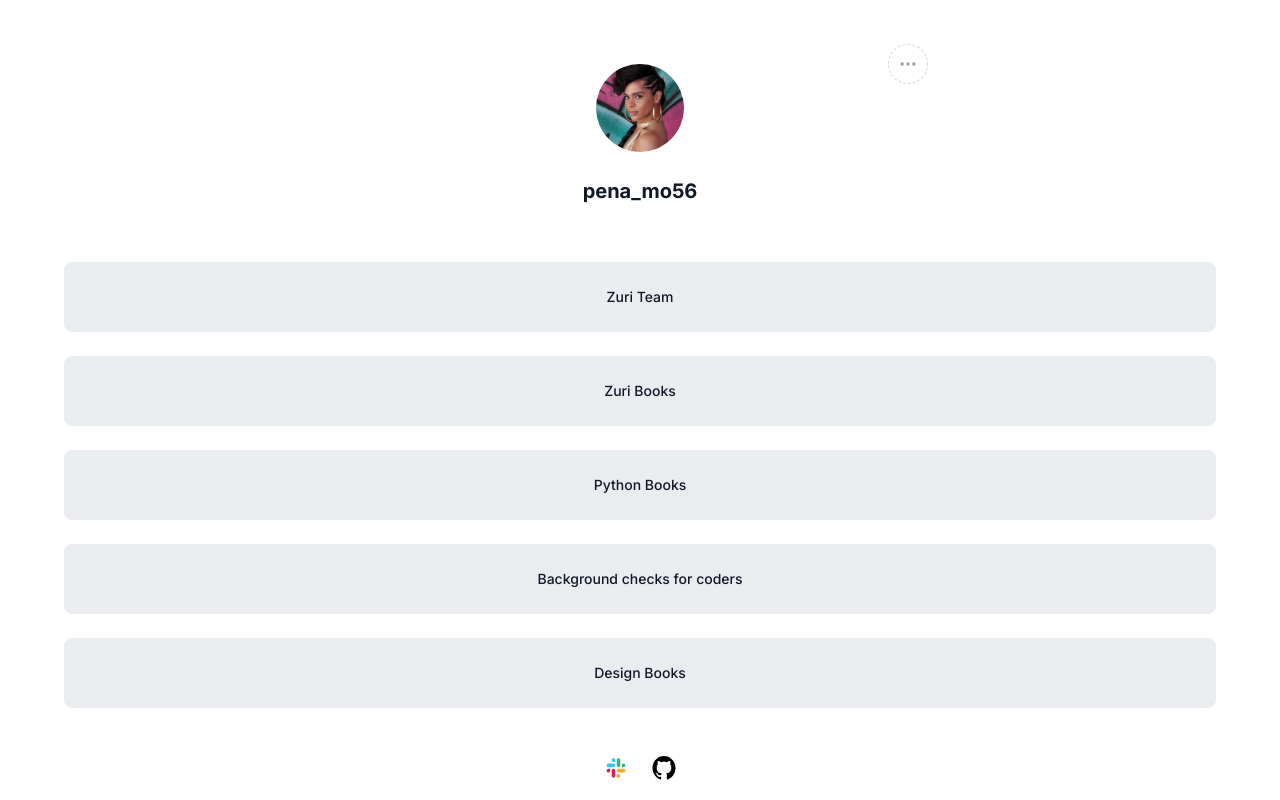
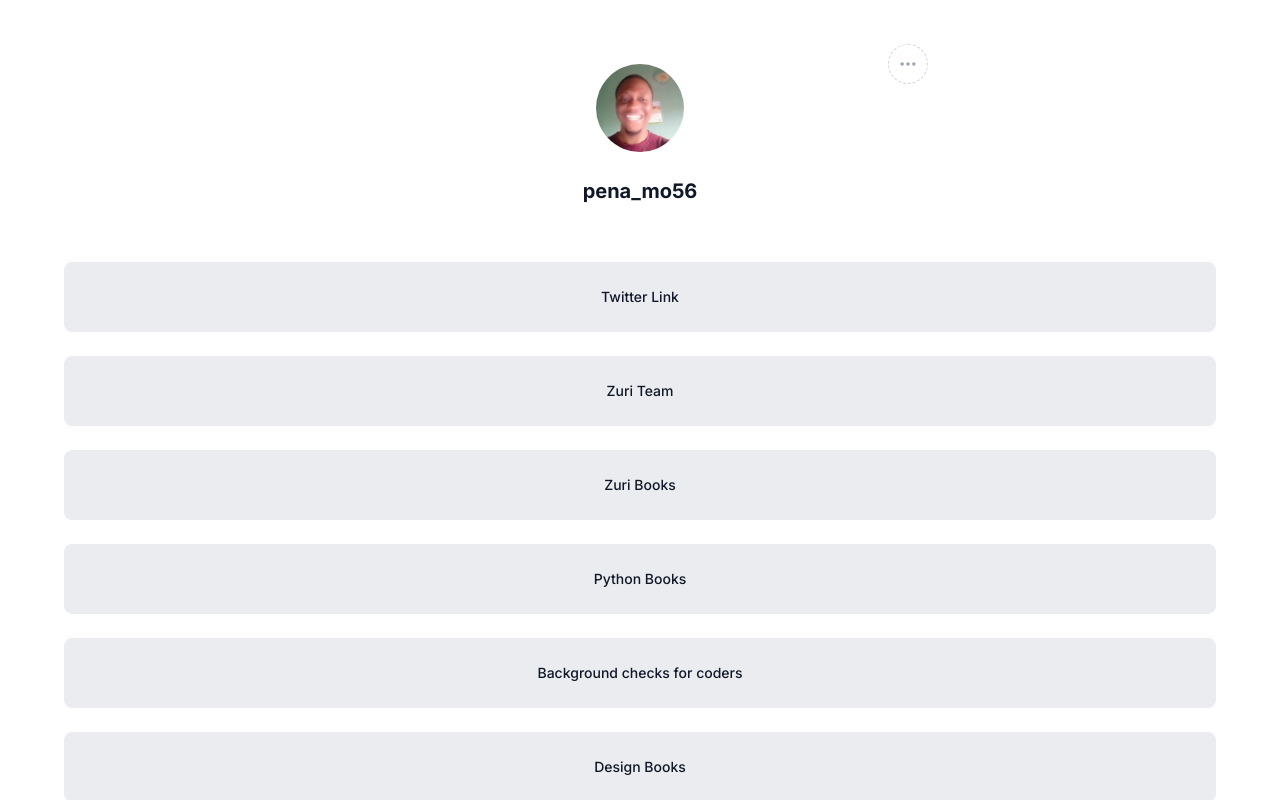
Before and after one commit to pena56/profile-hng9, a React (Vite) app: page / in a window 1280 px wide. Shown: the top 800 px of the page. Built offline with nearby package versions, Linux system fonts and the light colour scheme.

Commit message:
bug fix for links section

```diff
--- a/src/App.css
+++ b/src/App.css
@@ -33,6 +33,8 @@ main {
   width: 88px;
   height: 88px;
   margin-bottom: 24px;
+  border-radius: 50%;
+  object-fit: cover;
 }
 
 .socials {
@@ -125,7 +127,9 @@ footer > div > img {
     padding-left: 113px;
     padding-right: 113px;
   }
+}
 
+@media screen and (min-width: 500px) {
   footer > div {
     flex-direction: row;
     justify-content: space-between;
--- a/src/App.tsx
+++ b/src/App.tsx
@@ -1,5 +1,5 @@
 import "./App.css";
-import profile_picture from "./assets/profile_img.svg";
+import profile_picture from "./assets/profile_img.jpg";
 import share_icon_sm from "./assets/share-sm.svg";
 import share_icon_lg from "./assets/share-lg.svg";
 import github from "./assets/github.svg";
@@ -26,6 +26,11 @@ function App() {
           </div>
         </section>
         <section className="links">
+          <Button
+            label="Twitter Link"
+            id="btn_twitter"
+            url="https://twitter.com/pena_mo56"
+          />
           <Button
             label="Zuri Team"
             id="btn_zuri"
```
Also changed, not shown: src/assets/profile_img.jpg (added).
